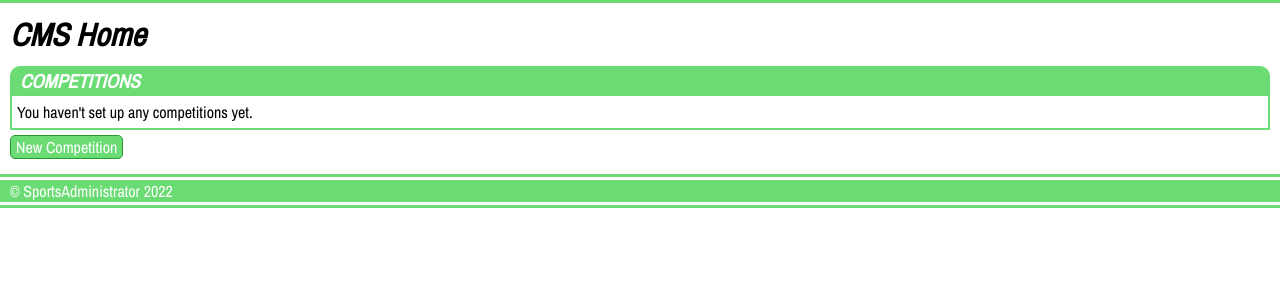
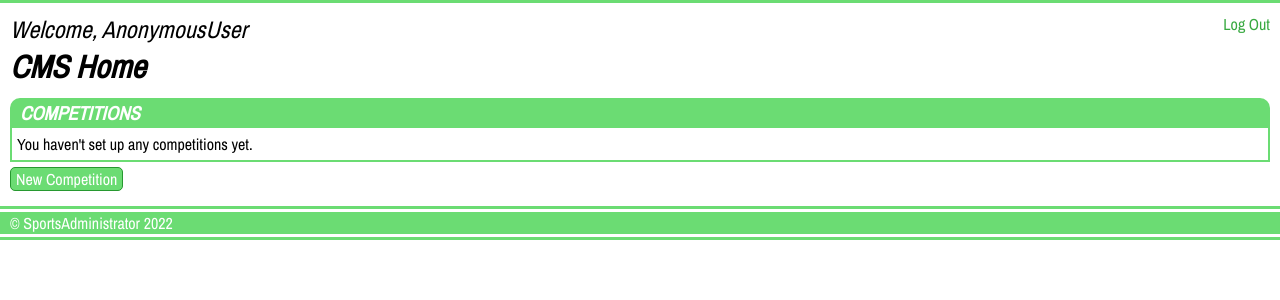
Before and after one commit to andrewhstead/sports-administrator-v2, a Django app: template cms/templates/cmshome.html in a window 1280 px wide. Shown: the part 52-352 px from the top of the page. Run offline with Django 4.2, Linux system fonts and the light colour scheme; the template is opened without the code that fills it, so the values that code supplies are empty.

Commit message:
Added logout view to CMS and site admin area.

```diff
--- a/cms/templates/cmshome.html
+++ b/cms/templates/cmshome.html
@@ -8,13 +8,9 @@
 
 {% block content %}
 
-    {% if user.is_authenticated %}
-
-        <div class="page-header">
-            Welcome, {{ user }}
-        </div>
-
-    {% endif %}
+    <div class="page-header">
+        Welcome, {{ user }}
+    </div>
 
     <h1>
 
--- a/siteadmin/views.py
+++ b/siteadmin/views.py
@@ -4,7 +4,7 @@ from django.contrib import auth, messages
 from django.contrib.auth.decorators import login_required
 from django.urls import reverse
 from .forms import NewUserForm, EditUserForm
-from cms.forms import LoginForm, NewCompetitionForm
+from cms.forms import NewCompetitionForm
 from .models import User, Sport, Country
 
 
@@ -49,7 +49,7 @@ def new_user(request):
                 messages.error(request, 'Sorry, we were unable to create this user. Please try again.')
 
     else:
-        form = NewUserForm()
+        form = NewUserForm(initial={'username': ''})
 
     args = {
         'form': form,
--- a/sportsadmin/urls.py
+++ b/sportsadmin/urls.py
@@ -25,6 +25,7 @@ urlpatterns = [
     path('admin/', admin.site.urls),
     path('cms/', include('cms.urls')),
     path('login/', cms_views.login, name='login'),
+    path('logout/', cms_views.logout, name="logout"),
     path('site_admin/', include('siteadmin.urls')),
 ]
 
--- a/static/css/default.css
+++ b/static/css/default.css
@@ -43,6 +43,9 @@ h1 {
 .page-header {
     font-style: italic;
     font-size: 1.5em;
+}
+.right-text {
+    float: right;
 }
 
 #cms-page {
--- a/templates/cmsbase.html
+++ b/templates/cmsbase.html
@@ -22,6 +22,10 @@
 
     <div id="cms-page">
 
+        <span class="right-text">
+            <a class="text-link" href="{% url 'logout' %}">Log Out</a>
+        </span>
+
         {% block content %}
         {% endblock %}
 
```
Also changed, not shown: cms/views.py (+8 -0 lines), db.sqlite3.
